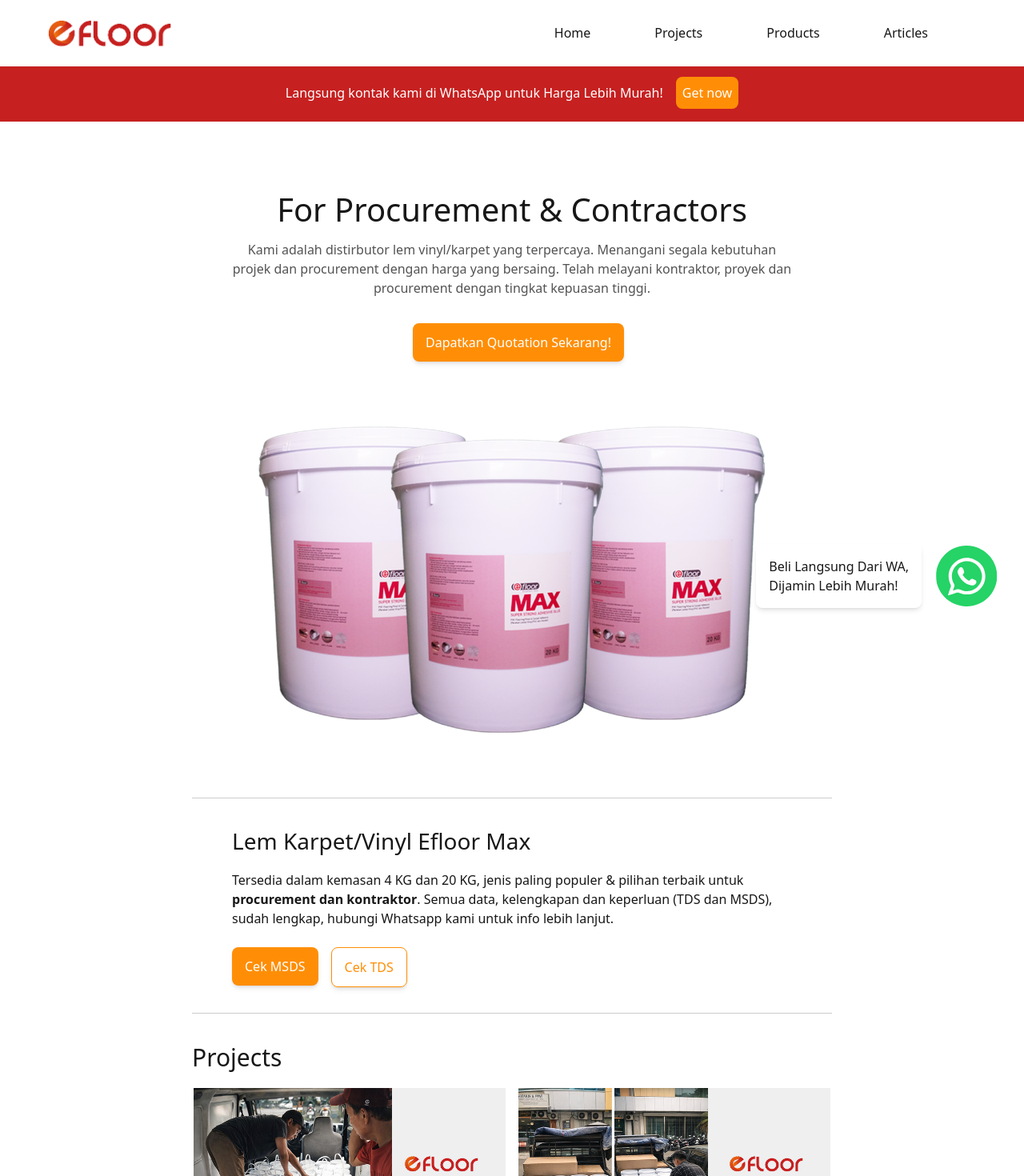
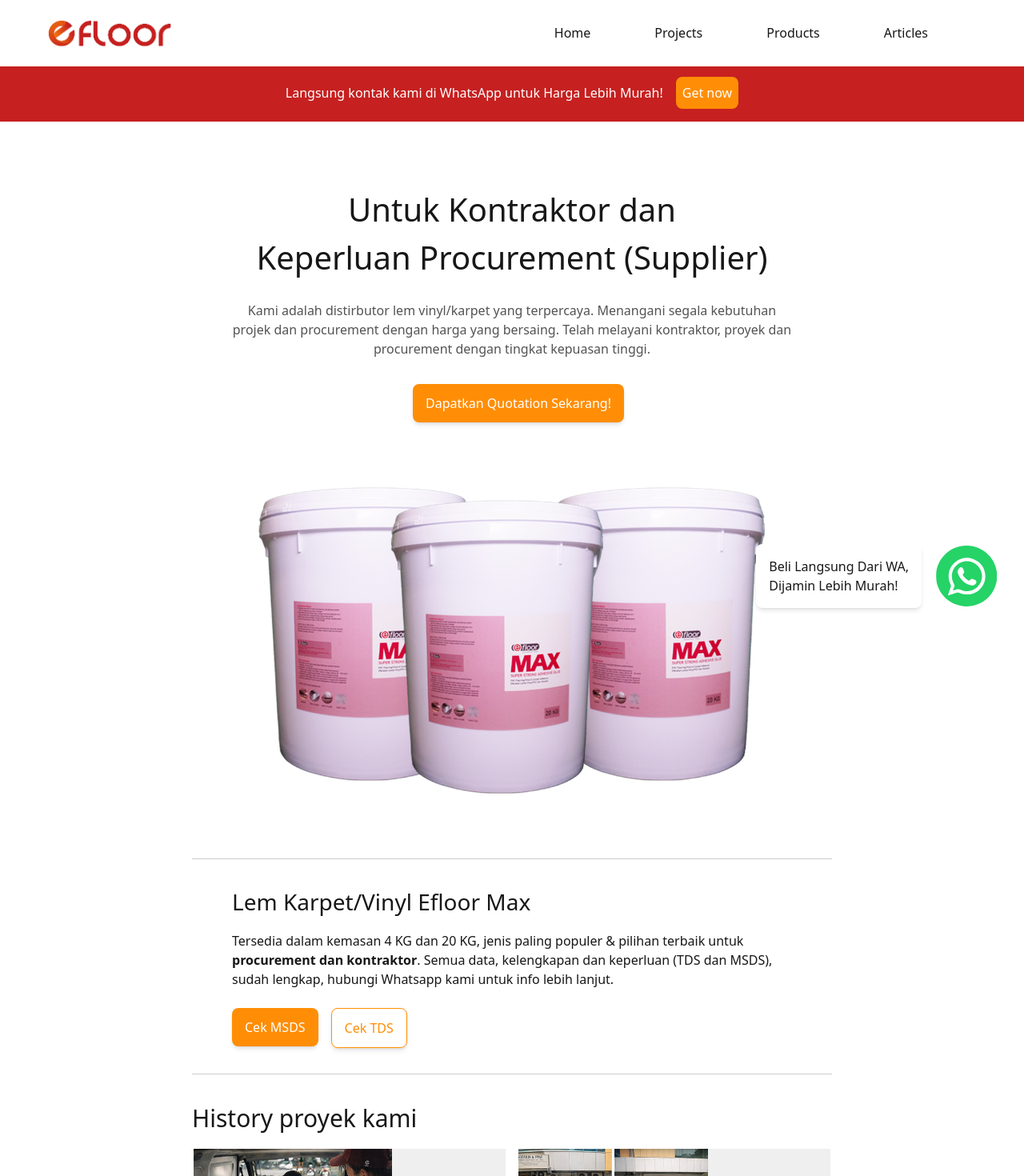
Before and after one commit to gearyaudie/efloor, a Next.js app: page /projects in a window 1280 px wide. Shown: the top 1470 px of the page at 80% size. Built offline with nearby package versions, Linux system fonts and the light colour scheme.

Commit message:
SEO h1 and h2 tags for efloor projects, home page, and about us page

```diff
--- a/app/about-us/page.tsx
+++ b/app/about-us/page.tsx
@@ -16,29 +16,29 @@
         </div>
 
         <div className="flex-1 text-center md:text-left">
-          <div className="text-2xl md:text-3xl mb-4 font-semibold">
+          <h1 className="text-2xl md:text-3xl mb-4 font-semibold">
             Awal Perjalanan & Lahirnya Efloor
-          </div>
-          <div className="text-base md:text-lg leading-relaxed">
+          </h1>
+          <h2 className="text-base md:text-lg leading-relaxed">
             Ini adalah masa awal perjalanan kami. Sejak tahun 2010, kami telah
             memasok ribuan pelanggan dengan produk lantai berkualitas tinggi.
             Kepercayaan pelanggan kami bangun melalui toko fisik yang berlokasi
             di Mall Artha Gading, tepatnya di lantai 5 dekat Informa. Dari
             sinilah perjalanan kami dimulai.
-          </div>
+          </h2>
         </div>
       </div>
 
       {/* Section 2 */}
       <div className="flex flex-col max-w-[800px] mx-auto text-center px-4 pb-12 pt-10 md:pt-16">
-        <div className="text-2xl md:text-3xl font-semibold mb-4">Saat Ini</div>
-        <div className="text-base md:text-lg leading-relaxed">
+        <h2 className="text-2xl md:text-3xl font-semibold mb-4">Saat Ini</h2>
+        <h3 className="text-base md:text-lg leading-relaxed">
           Untuk menjaga harga tetap terjangkau, kami memutuskan untuk tidak
           membuka toko fisik tambahan. Dengan cara ini, biaya operasional dapat
           ditekan sehingga kami bisa memberikan harga terbaik bagi pelanggan.
           Hasilnya sangat luar biasa! Kini, produk kami tersedia untuk pembelian
           secara online maupun melalui WhatsApp.
-        </div>
+        </h3>
       </div>
 
       <MarketingGrid />
--- a/app/components/ProjectsSnippet.tsx
+++ b/app/components/ProjectsSnippet.tsx
@@ -11,12 +11,13 @@
   };
   return (
     <div className="pb-20">
-      <div className="text-[40px] font-semibold text-left pt-16 px-8">
-        Projects & Procurement
-      </div>
-      <div className="text-[#808080] pb-8 px-8">
-        The perfect vendor for contractors & any tender project needs
-      </div>
+      <h1 className="text-[40px] font-semibold text-left pt-16 px-8">
+        Proyek: Supplier Lem Karpet & Vinyl
+      </h1>
+      <h2 className="text-[#808080] pb-8 px-8">
+        Vendor terpercaya untuk keperluan projek & tender lem karpet dan lem
+        vinyl.
+      </h2>
       <Swiper
         modules={[Pagination]}
         spaceBetween={16}
--- a/app/page.tsx
+++ b/app/page.tsx
@@ -144,13 +144,11 @@
                   </div>
 
                   <div className="bg-[#F8F8F8] mt-10 max-w-[400px] w-full mx-auto p-8 rounded-[24px] text-center">
-                    <div className="font-medium text-[24px]">
-                      {product.name}
-                    </div>
+                    <h2 className="font-medium text-[24px]">{product.name}</h2>
                     <div>
                       {product.variants.map((v: any) => v.size).join(", ")}
                     </div>
-                    <div className="pt-6 text-gray-700">{product.desc}</div>
+                    <h3 className="pt-6 text-gray-700">{product.desc}</h3>
                     <div className="pt-8">
                       <button
                         className="bg-[#FF8E06] text-white px-4 py-2 rounded-2xl hover:cursor-pointer"
--- a/app/projects/page.tsx
+++ b/app/projects/page.tsx
@@ -4,15 +4,16 @@
 export default function Projects() {
   return (
     <div className="max-w-[1300px] mx-auto my-20 flex flex-col justify-center items-center px-6">
-      <div className="text-[40px] font-medium text-center">
-        For Procurement & Contractors
-      </div>
-      <div className="text-[#535353] text-center max-w-[700px] lg:mt-2 mt-4">
+      <h1 className="text-[40px] font-medium text-center">
+        Untuk Kontraktor dan <br />
+        Keperluan Procurement (Supplier)
+      </h1>
+      <h2 className="text-[#535353] text-center max-w-[700px] lg:mt-6">
         Kami adalah distirbutor lem vinyl/karpet yang terpercaya. Menangani
         segala kebutuhan projek dan procurement dengan harga yang bersaing.
         Telah melayani kontraktor, proyek dan procurement dengan tingkat
         kepuasan tinggi.
-      </div>
+      </h2>
       <div>
         <Link
           href={
@@ -33,15 +34,13 @@
       </div>
       <hr className="w-full max-w-[800px] py-4 border-[#ccc]" />
       <div>
-        <div className="text-[28px] font-medium">
-          Lem Karpet/Vinyl Efloor Max
-        </div>
-        <div className="my-4 max-w-[700px]">
+        <h2 className="text-[28px] font-medium">Lem Karpet/Vinyl Efloor Max</h2>
+        <h3 className="my-4 max-w-[700px]">
           Tersedia dalam kemasan 4 KG dan 20 KG, jenis paling populer & pilihan
           terbaik untuk <b>procurement dan kontraktor</b>. Semua data,
           kelengkapan dan keperluan (TDS dan MSDS), sudah lengkap, hubungi
           Whatsapp kami untuk info lebih lanjut.
-        </div>
+        </h3>
 
         <div className="flex gap-4 mt-6">
           <Link href="/docs/msds.pdf">
@@ -59,7 +58,7 @@
       <hr className="w-full max-w-[800px] py-4 border-[#ccc] mt-8" />
       <div>
         <div className="font-medium text-[30px] pb-4 max-w-[800px] mx-auto">
-          Projects
+          History proyek kami
         </div>
         <div className="flex gap-4 flex-wrap max-w-[800px] mx-auto justify-center items-center">
           <img src="/img/pro-1.png" alt="" className="max-w-[390px]" />
```
